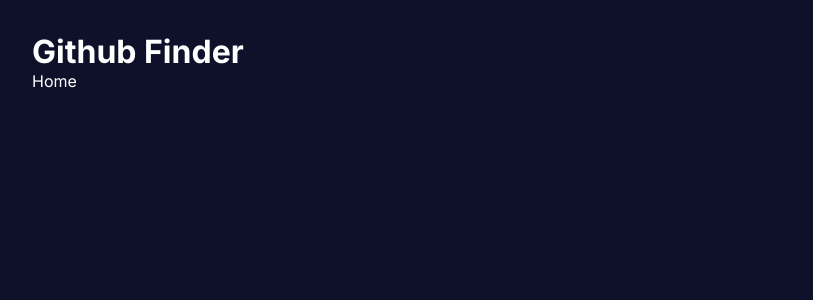
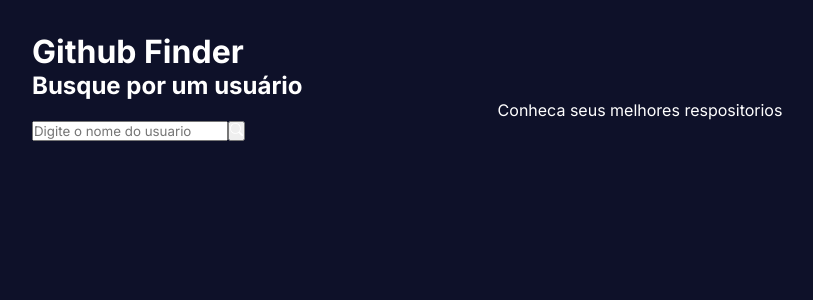
Before and after one commit to AdsonTanajura/react-typescript, a React (Vite) app in the folder 12_github_finder/: page / in a window 1280 px wide. Shown: the top 300 px of the page, without its empty margins (0-813 px from the left). Built offline with nearby package versions, Linux system fonts and the light colour scheme.

Commit message:
Criando componente de busca

```diff
--- /dev/null
+++ b/12_github_finder/src/components/Search.tsx/Search.tsx
@@ -0,0 +1,17 @@
+import { BsSearch } from 'react-icons/bs';
+const Search = () => {
+  return (
+    <div>
+      <h2>Busque por um usuário</h2>
+      <p>Conheca seus melhores respositorios</p>
+      <div>
+        <input type="text" placeholder="Digite o nome do usuario " />
+        <button>
+          <BsSearch />
+        </button>
+      </div>
+    </div>
+  );
+};
+
+export default Search;
--- a/12_github_finder/src/routes/Home/Home.tsx
+++ b/12_github_finder/src/routes/Home/Home.tsx
@@ -1,5 +1,10 @@
+import Search from '../../components/Search.tsx/Search';
 const Home = () => {
-  return <div>Home</div>;
+  return (
+    <div>
+      <Search />
+    </div>
+  );
 };
 
 export default Home;
```
